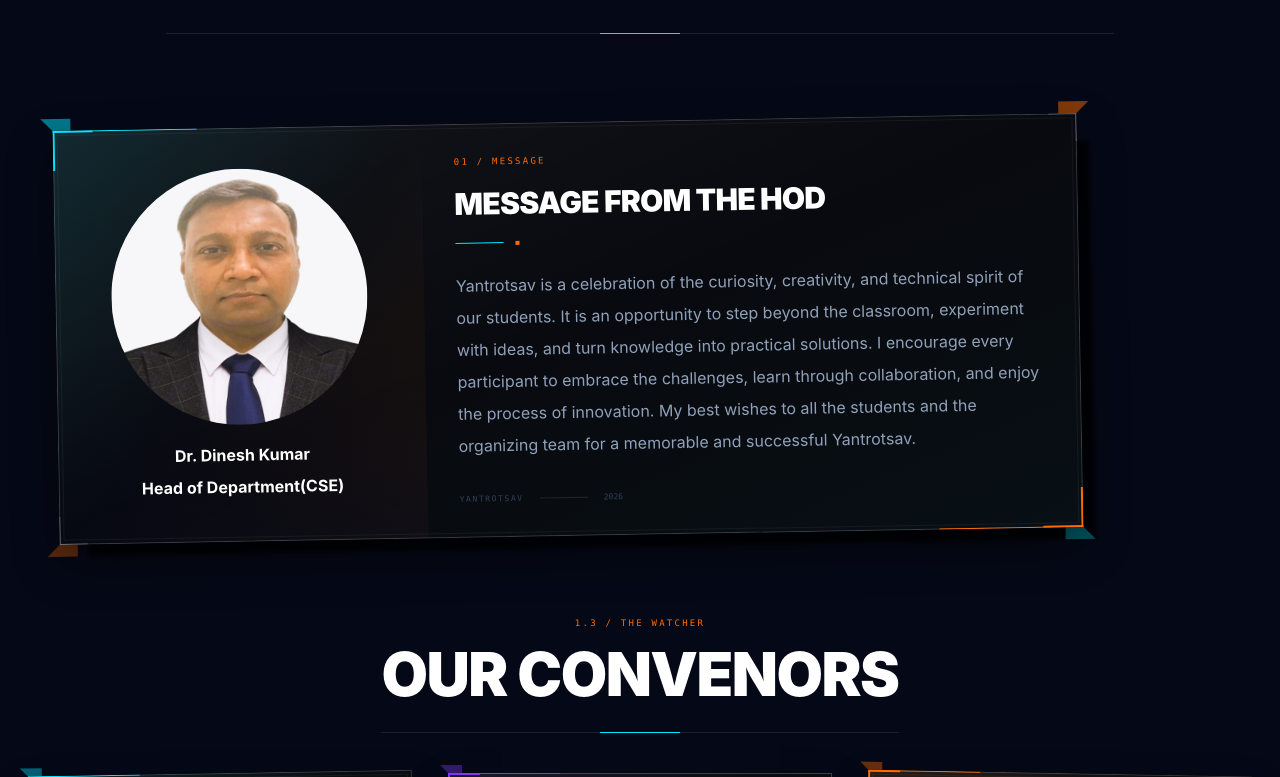
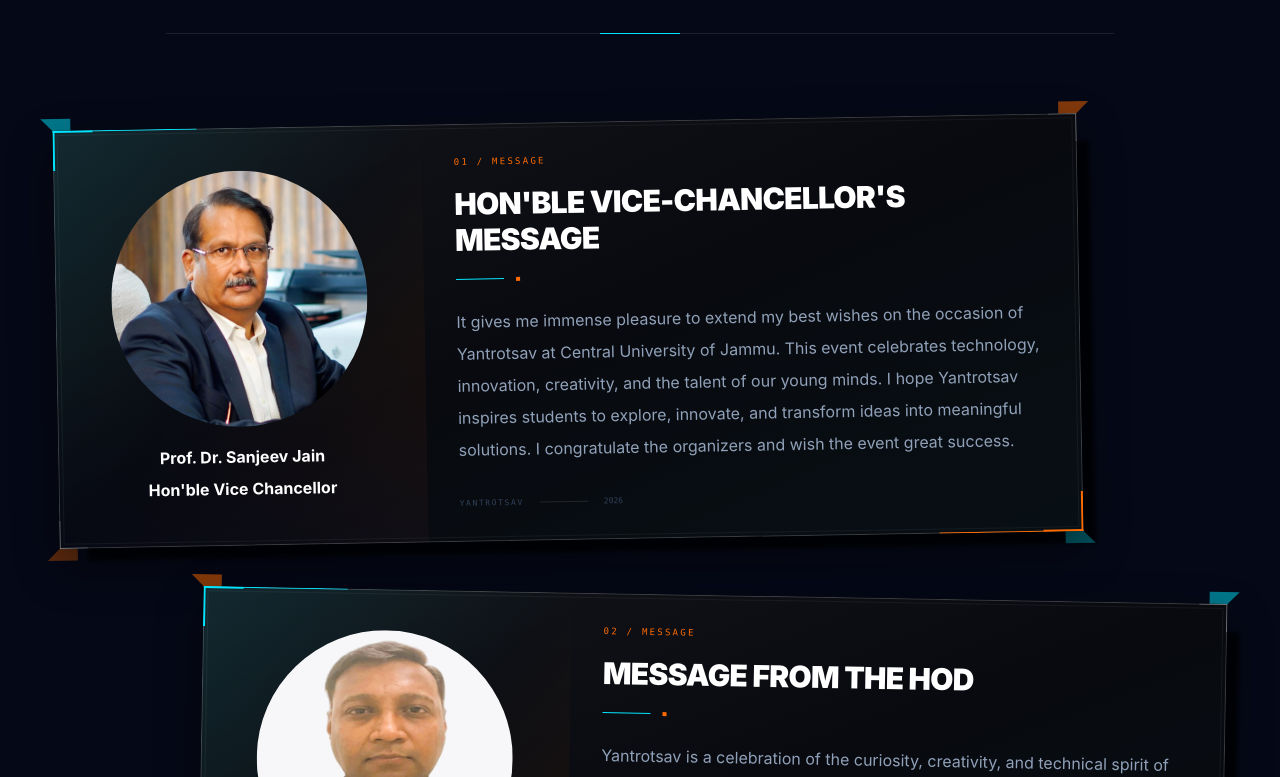
Before and after one commit to mantanova-87/YANTROTSAV, a React (Vite) app: page / in a window 1280 px wide. Shown: the part 983-1760 px from the top of the page. Built offline with nearby package versions, Linux system fonts and the light colour scheme; no server answers.

Commit message:
Update Home.tsx

```diff
--- a/src/pages/Home.tsx
+++ b/src/pages/Home.tsx
@@ -74,7 +74,13 @@ const depthReveal = {
 // ============================================================
 
 const messageCards = [
-
+  {
+    title: "Hon'ble Vice-Chancellor's Message",
+    text: 'It gives me immense pleasure to extend my best wishes on the occasion of Yantrotsav at Central University of Jammu. This event celebrates technology, innovation, creativity, and the talent of our young minds. I hope Yantrotsav inspires students to explore, innovate, and transform ideas into meaningful solutions. I congratulate the organizers and wish the event great success.',
+    text1: 'Prof. Dr. Sanjeev Jain',
+    text2: "Hon'ble Vice Chancellor",
+    image: 'vc.jpg',
+  },
   {
     title: 'Message from the HOD',
     text: 'Yantrotsav is a celebration of the curiosity, creativity, and technical spirit of our students. It is an opportunity to step beyond the classroom, experiment with ideas, and turn knowledge into practical solutions. I encourage every participant to embrace the challenges, learn through collaboration, and enjoy the process of innovation. My best wishes to all the students and the organizing team for a memorable and successful Yantrotsav.',
```
